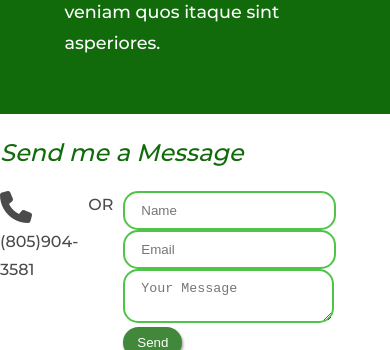
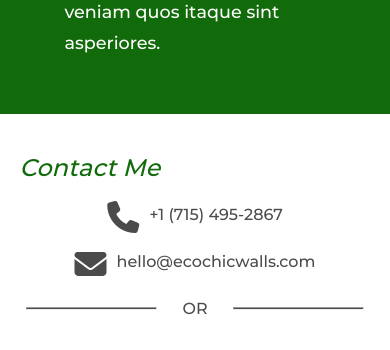
Before and after one commit to daniel-escoto/eco-chic-beta, a plain HTML site: page index.html in a window 390 px wide. Shown: the part 3873-4223 px from the top of the page. Drawn offline with Linux system fonts and the light colour scheme.

Commit message:
mobile contact form

```diff
--- a/css/styles.css
+++ b/css/styles.css
@@ -252,6 +252,71 @@ h4 {
   text-align: left;
 }
 
+/* contact */
+#contact h3 {
+  grid-column: 1 / 9;
+  margin-left: 5%;
+
+  position: relative;
+  top: 15px;
+}
+
+.contact-content {
+  grid-column: 1 / 9;
+  text-align: center;
+}
+
+.phone,
+.email {
+  display: flex;
+  justify-content: center;
+  margin-bottom: 15px;
+}
+
+.phone i,
+.email i {
+  padding-right: 10px;
+}
+
+.v-divider {
+  display: none;
+}
+
+.h-divider {
+  display: flex;
+  align-items: center;
+}
+
+hr {
+  width: 33%;
+  height: 0.5px;
+  background-color: rgb(75, 75, 75);
+}
+
+#contact form {
+  width: 80%;
+  max-width: 400px;
+  margin: 20px auto;
+  text-align: center;
+}
+
+#contact input,
+#contact textarea {
+  width: 100%;
+  margin: 10px 0;
+  position: relative;
+  right: 20px;
+}
+
+#contact textarea {
+  max-width: 100%;
+  height: 200px;
+}
+
+#contact .button {
+  margin-top: 10px;
+}
+
 /* small tablet styles */
 @media screen and (min-width: 620px) {
 }
--- a/index.html
+++ b/index.html
@@ -95,14 +95,27 @@
         </div>
       </section>
 
-      <section id="contact">
-        <h3>Send me a Message</h3>
-        <div class="contact grid">
-          <a href="#" class="phone"
+      <section id="contact" class="grid">
+        <h3>Contact Me</h3>
+        <div class="contact-content">
+          <a href="tel:+17154952867" class="phone"
             ><i class="fas fa-phone fa-2x"></i>
-            <p>(805)904-3581</p></a
+            <p>+1 (715) 495-2867</p></a
           >
-          <p>OR</p>
+          <a href="mailto:hello@ecochicwalls.com" class="email">
+            <i class="fas fa-envelope fa-2x"></i>
+            <p>hello@ecochicwalls.com</p>
+          </a>
+          <div class="h-divider">
+            <hr />
+            <p>OR</p>
+            <hr />
+          </div>
+          <div class="v-divider">
+            <div class="vl"></div>
+            <p>OR</p>
+            <div class="vl"></div>
+          </div>
           <form>
             <input type="text" placeholder="Name" />
             <input type="email" placeholder="Email" />
```
